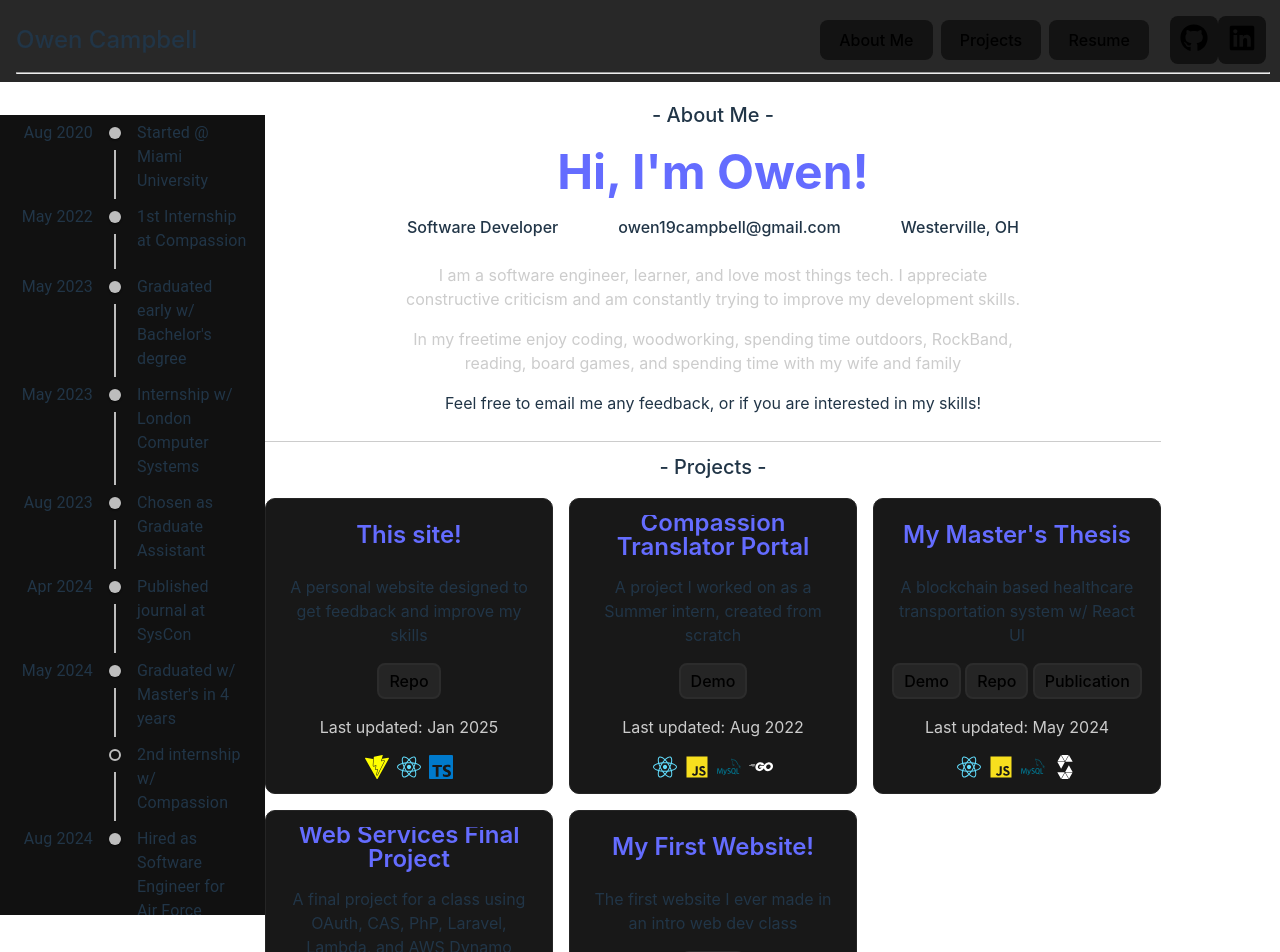
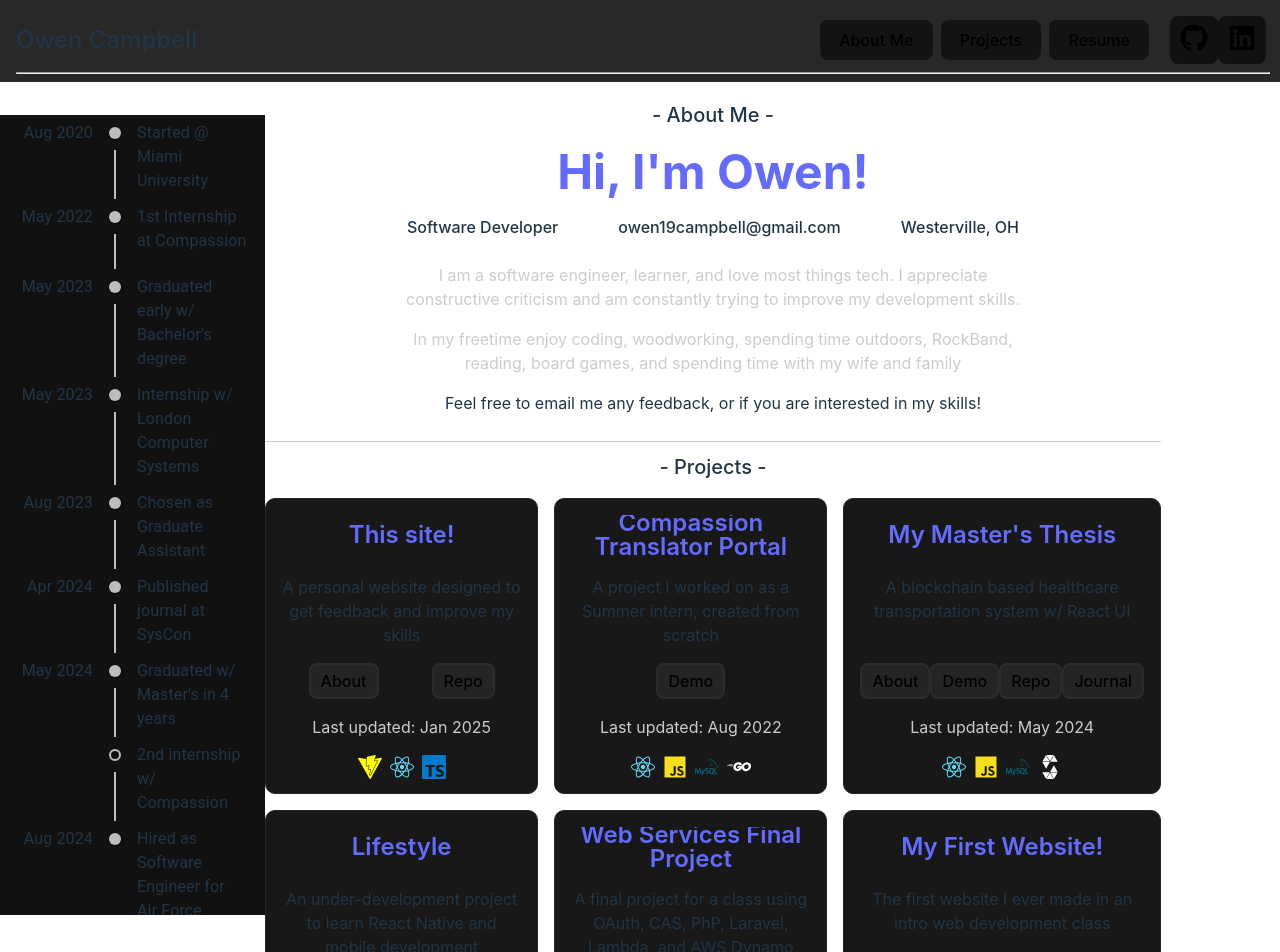
Before and after one commit to Ocamp09/personal-website, a React (Vite) app: page / in a window 1280 px wide. Shown: the top 952 px of the page. Built offline with nearby package versions, Linux system fonts and the light colour scheme.

Commit message:
add project information and lifestyle project

```diff
--- a/src/App.tsx
+++ b/src/App.tsx
@@ -26,6 +26,8 @@ function App() {
         repo: "https://github.com/Ocamp09/personal-website",
         updated: "Jan 2025",
         techStack: ["vite", "react", "ts"],
+        about:
+          "https://github.com/Ocamp09/personal-website/blob/main/README.md",
       },
       {
         name: "Compassion Translator Portal",
@@ -44,6 +46,17 @@ function App() {
         publication: "https://ieeexplore.ieee.org/document/10553424",
         updated: "May 2024",
         techStack: ["react", "js", "sql", "solidity"],
+        about: "https://github.com/sbhunia/scefsta/blob/main/README.md",
+      },
+      {
+        name: "Lifestyle",
+        description:
+          "An under-development project to learn React Native and mobile development",
+        repo: "https://github.com/Ocamp09/lifestyle",
+        demo: "https://ocamp09-lifestyle--19nnta4xbw.expo.app/",
+        updated: "Feb 2025",
+        techStack: ["expo", "react", "js"],
+        about: "https://github.com/Ocamp09/lifestyle/blob/main/README.md",
       },
       {
         name: "Web Services Final Project",
@@ -53,13 +66,18 @@ function App() {
         demo: "https://youtu.be/TtXr-W1J9Nk",
         updated: "May 2023",
         techStack: ["laravel", "php", "lambda", "js", "dynamo"],
+        about:
+          "https://github.com/Ocamp09/school-code/blob/main/cse451-campbeo2-web-main/L_final/README.md",
       },
       {
         name: "My First Website!",
-        description: "The first website I ever made in an intro web dev class",
+        description:
+          "The first website I ever made in an intro web development class",
         repo: "https://github.com/Ocamp09/school-code/tree/main/cse383_projects-master/finalProject",
         updated: "May 2021",
         techStack: ["js", "html"],
+        about:
+          "https://github.com/Ocamp09/school-code/blob/main/cse383_projects-master/finalProject/README.md",
       },
     ],
   };
--- a/src/components/Project.css
+++ b/src/components/Project.css
@@ -57,6 +57,7 @@
   text-overflow: ellipsis;
   word-wrap: break-word;
   display: block;
+  height: 4.5rem;
 }
 
 p {
--- a/src/components/Project.tsx
+++ b/src/components/Project.tsx
@@ -11,6 +11,7 @@ import {
   SiAmazondynamodb,
   SiVite,
   SiMysql,
+  SiExpo,
 } from "react-icons/si";
 
 interface ProjectProps {
@@ -64,7 +65,7 @@ const Publication: React.FC<ButtonProps> = ({ item }) => {
           window.open(item);
         }}
       >
-        Publication
+        Journal
       </button>
     );
   }
@@ -119,6 +120,7 @@ const Project: React.FC<ProjectProps> = ({ key, project }) => {
     dynamo: SiAmazondynamodb,
     vite: SiVite,
     go: FaGolang,
+    expo: SiExpo,
   };
 
   const iconColor: { [key: string]: string } = {
```
